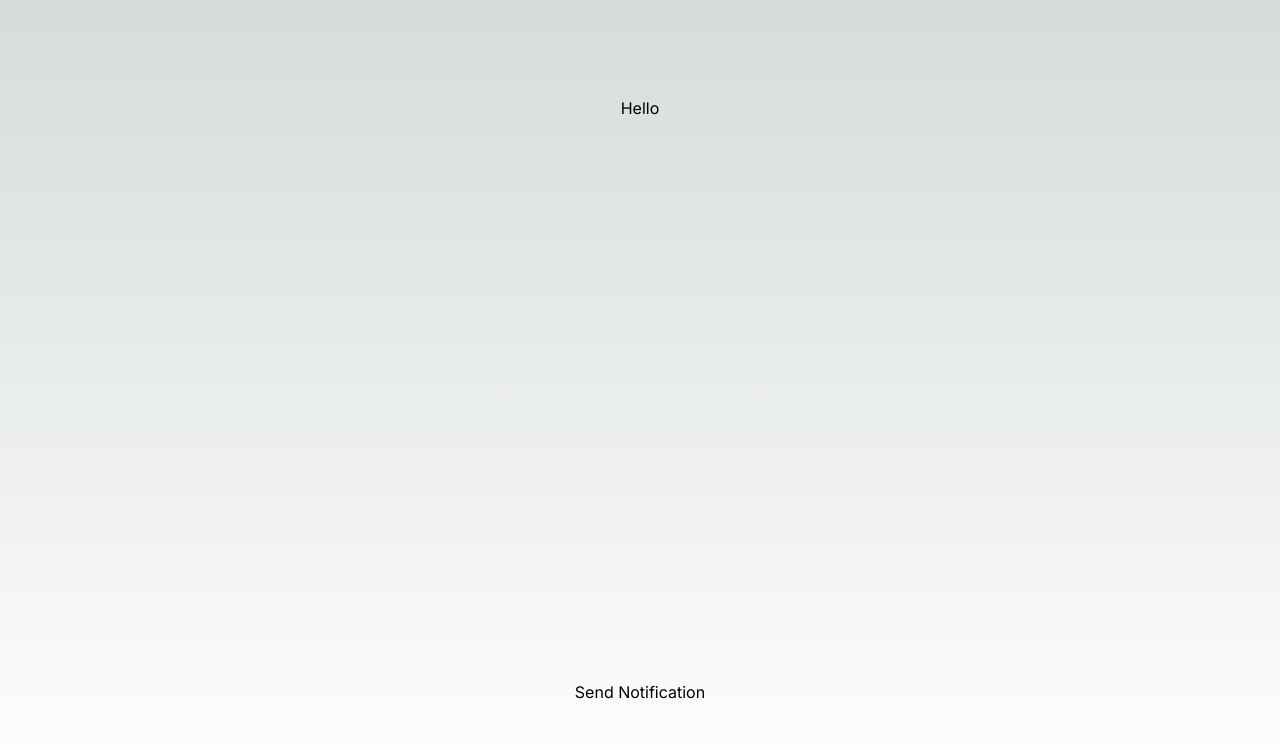
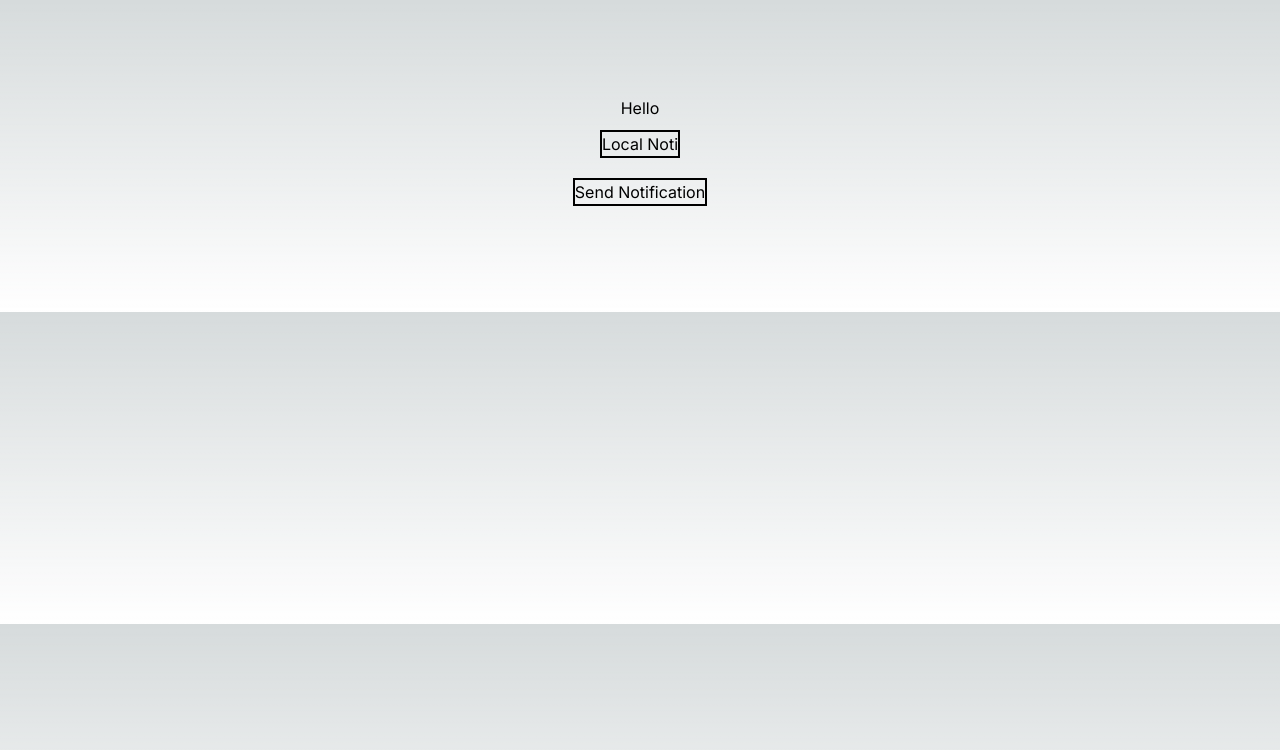
Before and after one commit to ybot1122/web-push-demo, a Next.js app: page / in a window 1280 px wide. Shown: the top 750 px of the page. Built offline with nearby package versions, Linux system fonts and the light colour scheme.

Commit message:
API is setup

```diff
--- a/app/globals.css
+++ b/app/globals.css
@@ -31,3 +31,12 @@ body {
     text-wrap: balance;
   }
 }
+
+button {
+  border: 2px black solid;
+  margin: 10px;
+}
+
+button:hover {
+  border: 2px silver solid;
+}
--- a/app/page.tsx
+++ b/app/page.tsx
@@ -1,14 +1,31 @@
 "use client"
 
 import { useSw } from "./useSw";
+
+function showNotification() {
+  Notification.requestPermission().then((result) => {
+    if (result === "granted") {
+      navigator.serviceWorker.ready.then((registration) => {
+        registration.showNotification("Vibration Sample", {
+          body: "Buzz! Buzz! " + new Date(),
+          icon: "../images/touch/chrome-touch-icon-192x192.png",
+          tag: "vibration-sample",
+        });
+      });
+    }
+  });
+}
+
 
 export default function Home() {
 
   const subscription = useSw();
 
   return (
-    <main className="flex min-h-screen flex-col items-center justify-between p-24">
+    <main className="flex flex-col items-center justify-between p-24">
       <h1>Hello</h1>
+
+    <button onClick={showNotification}>Local Noti</button>
 
       <button onClick={() => {
         fetch('./sendNotification', {
--- a/app/sendNotification/route.ts
+++ b/app/sendNotification/route.ts
@@ -5,8 +5,8 @@ export const dynamic = 'force-dynamic'
 
 export async function POST(request: Request) {
 
-    webPush.setVapidDetails(
-        "https://example.com/",
+    await webPush.setVapidDetails(
+        "https://web-push-demo-virid.vercel.app/",
         process.env.VAPID_PUBLIC_KEY,
         process.env.VAPID_PRIVATE_KEY
       );
--- a/package.json
+++ b/package.json
@@ -3,7 +3,7 @@
   "version": "0.1.0",
   "private": true,
   "scripts": {
-    "dev": "next dev",
+    "dev": "next dev --experimental-https",
     "build": "next build",
     "start": "next start",
     "lint": "next lint"
--- a/public/service-worker.js
+++ b/public/service-worker.js
@@ -13,8 +13,13 @@ self.addEventListener('install', function(event) {
   // Register event listener for the 'push' event.
   self.addEventListener('push', function(event) {
     event.waitUntil(
+
+
       // Retrieve a list of the clients of this service worker.
       self.clients.matchAll().then(function(clientList) {
+
+        console.log(event);
+
         // Check if there's at least one focused client.
         var focused = clientList.some(function(client) {
           return client.focused;
```
Also changed, not shown: 1 other file (tests, documents, lock files or other folders).
